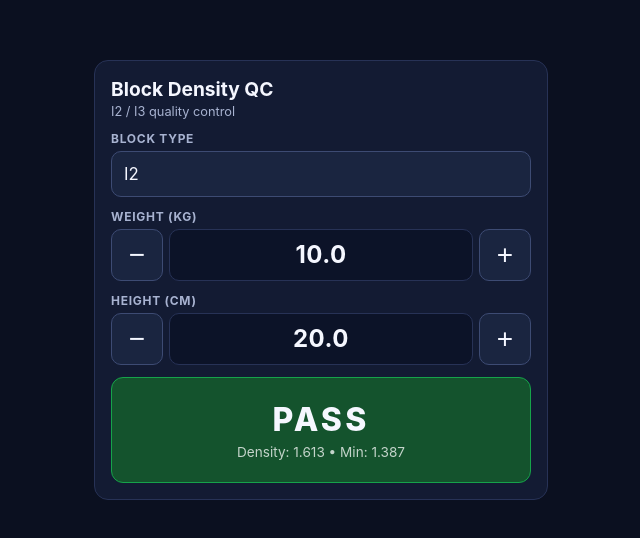
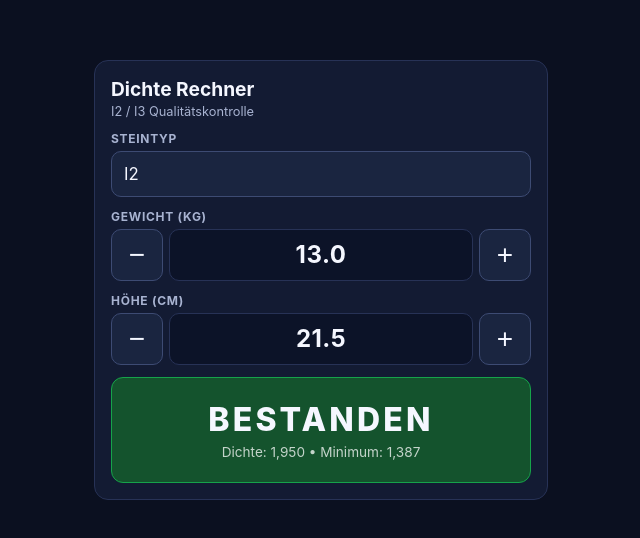
Before and after one commit to SebastianHelper/block-density-qc, a plain HTML site: page index.html in a window 1280 px wide. Shown: the part 120-658 px from the top of the page, without its empty margins (319-959 px from the left). Drawn offline with Linux system fonts and the light colour scheme.

Commit message:
feat: set German UI and new default values (13.0 kg / 21.5 cm)

```diff
--- a/app.js
+++ b/app.js
@@ -19,11 +19,11 @@ function computeDensity(weightKg, heightCm, blockType) {
 
 function classify(density, blockType) {
   const min = SETTINGS.minDensity[blockType];
-  return density > min ? "PASS" : "FAIL";
+  return density > min ? "BESTANDEN" : "NICHT BESTANDEN";
 }
 
-// Stepper state (one decimal place throughout)
-const state = { weight: 10.0, height: 20.0 };
+// Stepper state (eine Nachkommastelle)
+const state = { weight: 13.0, height: 21.5 };
 
 function updateDisplays() {
   document.getElementById("weight-val").textContent = state.weight.toFixed(1);
@@ -35,7 +35,7 @@ function compute() {
   const result = document.getElementById("result");
 
   if (!SETTINGS.factors[blockType] || !SETTINGS.minDensity[blockType]) {
-    result.textContent = `Unknown block type: ${blockType}. Select I2 or I3.`;
+    result.textContent = `Unbekannter Steintyp: ${blockType}. Bitte I2 oder I3 wählen.`;
     result.className = "result fail";
     return;
   }
@@ -44,10 +44,12 @@ function compute() {
   const status = classify(density, blockType);
   const min = SETTINGS.minDensity[blockType];
 
-  result.className = `result ${status === "PASS" ? "pass" : "fail"}`;
+  result.className = `result ${status === "BESTANDEN" ? "pass" : "fail"}`;
   result.innerHTML =
     `<div class="status-badge">${status}</div>` +
-    `<div class="result-details">Density: ${density.toFixed(3)} &bull; Min: ${min.toFixed(3)}</div>`;
+    `<div class="result-details">Dichte: ${density.toFixed(3).replace('.', ',')} &bull; Minimum: ${min
+      .toFixed(3)
+      .replace('.', ',')}</div>`;
 }
 
 document.querySelectorAll(".step-btn").forEach((btn) => {
--- a/index.html
+++ b/index.html
@@ -1,20 +1,20 @@
 <!doctype html>
-<html lang="en">
+<html lang="de">
   <head>
     <meta charset="UTF-8" />
     <meta name="viewport" content="width=device-width, initial-scale=1.0" />
-    <title>Block Density QC</title>
+    <title>Dichte Rechner</title>
     <link rel="stylesheet" href="styles.css" />
   </head>
   <body>
     <main class="card">
       <div class="header">
-        <h1>Block Density QC</h1>
-        <p class="muted">I2 / I3 quality control</p>
+        <h1>Dichte Rechner</h1>
+        <p class="muted">I2 / I3 Qualitätskontrolle</p>
       </div>
 
       <div class="field">
-        <label for="blockType">Block type</label>
+        <label for="blockType">Steintyp</label>
         <select id="blockType">
           <option value="I2">I2</option>
           <option value="I3">I3</option>
@@ -22,19 +22,19 @@
       </div>
 
       <div class="field">
-        <label>Weight (kg)</label>
+        <label>Gewicht (kg)</label>
         <div class="stepper">
           <button type="button" class="step-btn" data-field="weight" data-dir="-1">−</button>
-          <span id="weight-val" class="step-val">10.0</span>
+          <span id="weight-val" class="step-val">13.0</span>
           <button type="button" class="step-btn" data-field="weight" data-dir="1">+</button>
         </div>
       </div>
 
       <div class="field">
-        <label>Height (cm)</label>
+        <label>Höhe (cm)</label>
         <div class="stepper">
           <button type="button" class="step-btn" data-field="height" data-dir="-1">−</button>
-          <span id="height-val" class="step-val">20.0</span>
+          <span id="height-val" class="step-val">21.5</span>
           <button type="button" class="step-btn" data-field="height" data-dir="1">+</button>
         </div>
       </div>
@@ -42,6 +42,6 @@
       <section id="result" class="result" aria-live="polite"></section>
     </main>
 
-    <script src="app.js?v=20260402b"></script>
+    <script src="app.js?v=20260402c"></script>
   </body>
 </html>
```
